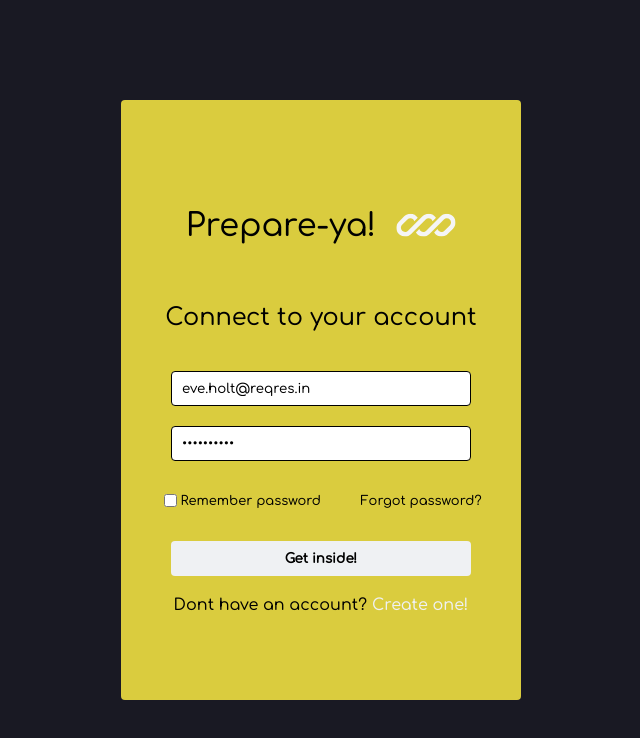
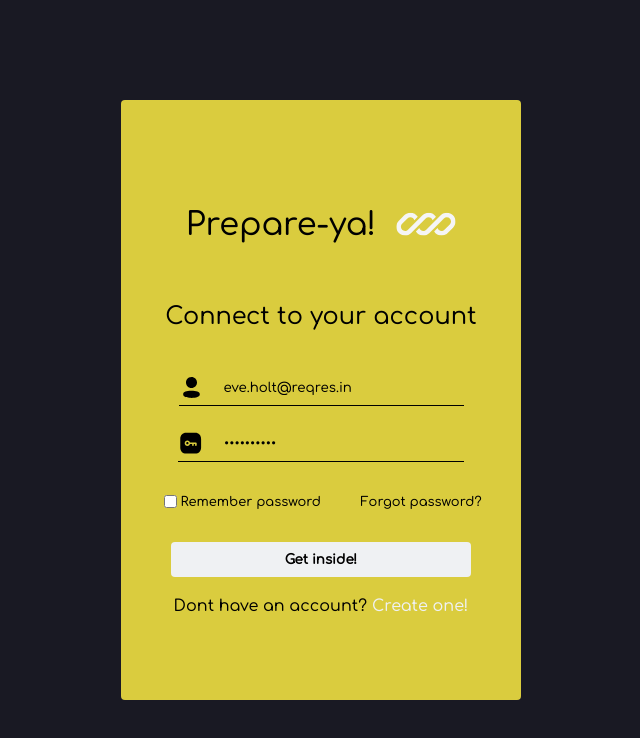
Before and after one commit to jepguzman/Login-Vue3-Pinia, a Vue app: page /login in a window 1280 px wide. Shown: the top 738 px of the page, without its empty margins (319-959 px from the left). Built offline with nearby package versions, Linux system fonts and the light colour scheme.

Commit message:
(restyle): login restyled, and added icons

```diff
--- a/index.html
+++ b/index.html
@@ -2,9 +2,9 @@
 <html lang="en">
   <head>
     <meta charset="UTF-8">
-    <link rel="icon" href="/favicon.ico">
+    <link rel="icon" href="src/assets/imgs/logo/ya-logo.svg">
     <meta name="viewport" content="width=device-width, initial-scale=1.0">
-    <title>Vite App</title>
+    <title>Prepare-ya</title>
   </head>
   <body>
     <div id="app"></div>
--- a/src/views/Login.vue
+++ b/src/views/Login.vue
@@ -11,15 +11,6 @@ const user_data = reactive({
 
 <template>
   <div class="main-wall">
-    <!-- <div class="main-wall__more">
-      <div class="main-wall__more__brand">
-        <h1>Prepare-ya!</h1>
-        <img src="@/assets/imgs/logo/ya-logo.svg" alt="" />
-      </div>
-
-      <p>Where correctness comes to reality</p>
-      <img class="main-wall__more__ilustration" src="@/assets/imgs/organica.png" alt="" />
-    </div> -->
     <div class="login-card">
       <div class="login-card__brand">
         <h1>Prepare-ya!</h1>
@@ -27,13 +18,24 @@ const user_data = reactive({
       </div>
 
       <h2 class="login-card__title">Connect to your account</h2>
-      <input v-model="user_data.email" class="login-card__input" type="text" placeholder="Email" />
-      <input
-        v-model="user_data.pwd"
-        class="login-card__input"
-        type="password"
-        placeholder="Password"
-      />
+      <div class="login-card__input-box">
+        <img class="login-card__input-box__icon" src="@/assets/imgs/icons/user.svg" alt="" />
+        <input
+          class="login-card__input-box__input"
+          v-model="user_data.email"
+          type="text"
+          placeholder="Email"
+        />
+      </div>
+      <div class="login-card__input-box">
+        <img class="login-card__input-box__icon" src="@/assets/imgs/icons/pwd.svg" alt="" />
+        <input
+          class="login-card__input-box__input"
+          v-model="user_data.pwd"
+          type="password"
+          placeholder="Password"
+        />
+      </div>
       <div class="login-card__reminders">
         <div class="login-card__reminders__remember-pwd">
           <input type="checkbox" name="" id="" />
@@ -63,45 +65,15 @@ const user_data = reactive({
   gap: 10px;
   background-color: $primary-color;
 
-  /* &__more {
+  .login-card {
+    width: 400px;
     height: 600px;
-    background-color: $contrast-color;
+    background-color: $secondary-color;
     display: flex;
     flex-direction: column;
     align-items: center;
     justify-content: center;
-    border-radius: 5px;
-    padding-top: 50px;
-
-    &__brand {
-      display: flex;
-      flex-direction: row;
-      align-items: center;
-
-      img {
-        height: 60px;
-        width: 60px;
-        margin-left: 20px;
-      }
-    }
-
-    &__ilustration {
-      height: 500px;
-    }
-  } */
-
-  .login-card {
-    width: 400px;
-    height: 600px;
-    background-color: $secondary-color;
-
-    display: flex;
-    flex-direction: column;
-    align-items: center;
-    justify-content: center;
-
     border-radius: 4px;
-
     gap: 20px;
 
     &__brand {
@@ -116,7 +88,29 @@ const user_data = reactive({
       }
     }
 
-    &__title {
+    &__input-box {
+      display: flex;
+      align-items: center;
+      border-bottom: 1.5px solid black;
+
+      &__input {
+        margin-left: 10px;
+        height: 35px;
+        width: 250px;
+        border-style: none;
+        padding-left: 10px;
+        border-radius: 4px;
+        background-color: transparent;
+        font-family: test;
+
+        &:focus {
+          background-color: black;
+          color: white;
+        }
+        &::placeholder {
+          color: black;
+        }
+      }
     }
 
     &__reminders {
@@ -136,17 +130,8 @@ const user_data = reactive({
       & > p:hover {
         color: $contrast-color;
         border-bottom: 1px solid $contrast-color;
+        cursor: pointer;
       }
-    }
-
-    &__input {
-      height: 35px;
-      width: 300px;
-      border-style: none;
-      padding-left: 10px;
-      border-radius: 4px;
-      border: 1px solid black;
-      font-family: test;
     }
 
     button {
@@ -157,6 +142,7 @@ const user_data = reactive({
       border-style: none;
       font-family: test;
       font-weight: 700;
+      cursor: pointer;
 
       &:hover {
         background-color: $primary-color;
```
Also changed, not shown: src/assets/imgs/icons/pwd.svg (added), src/assets/imgs/icons/user.svg (added).
